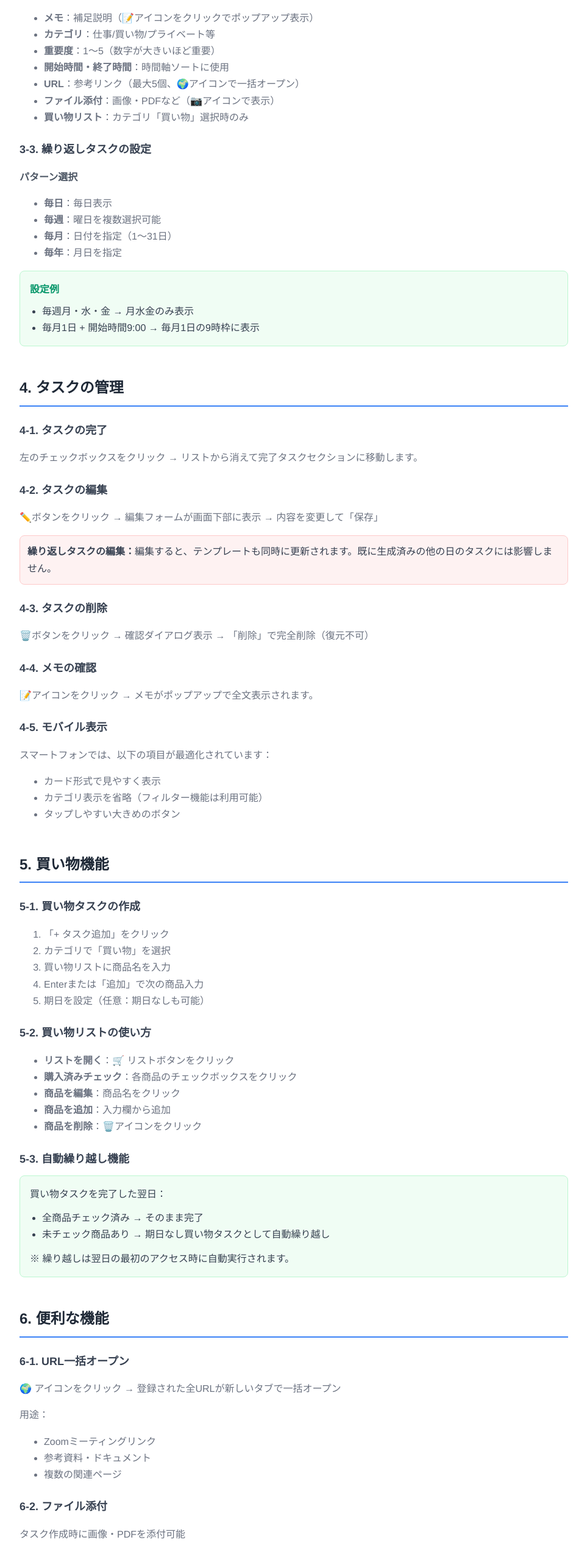
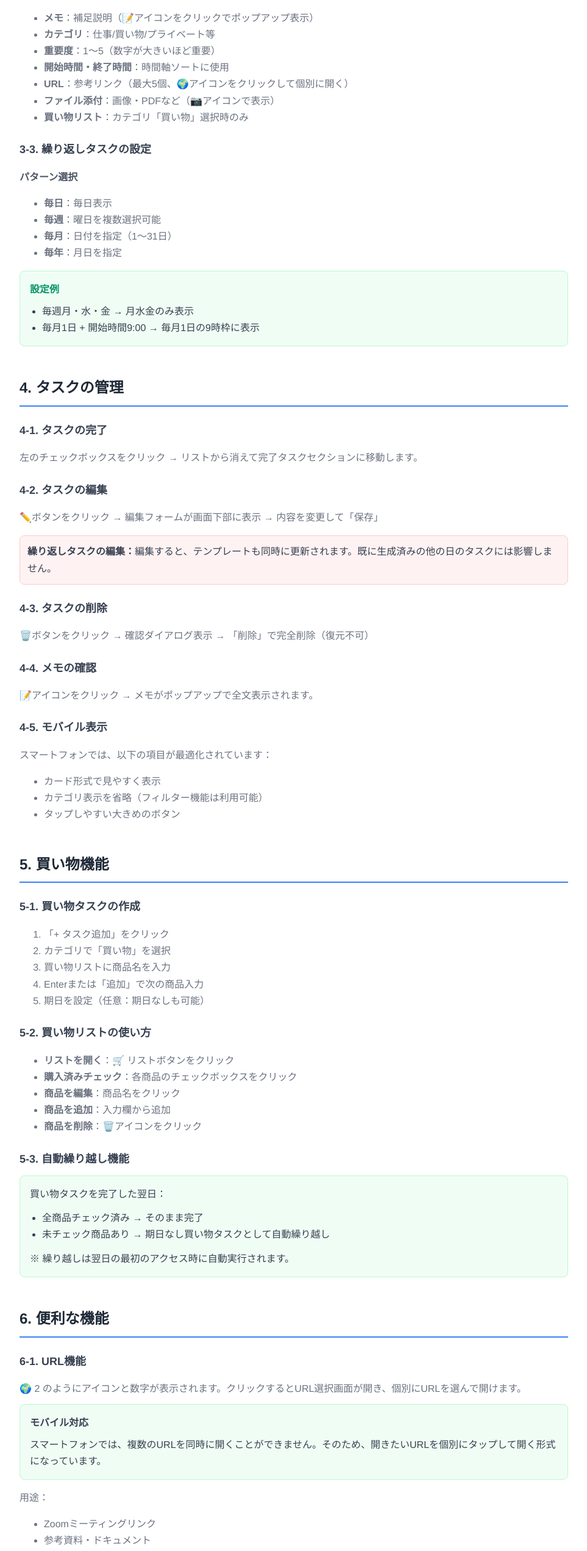
Before and after one commit to TAKA1040/tasuku, a Next.js app: page /help in a window 1280 px wide. Shown: the part 3160-5704 px from the top of the page at 61% size, without its empty margins (158-1121 px from the left). Built offline with nearby package versions, Linux system fonts and the light colour scheme.

Commit message:
docs: HELPページのURL機能説明を更新（個別選択方式に変更）

```diff
--- a/src/app/help/page.tsx
+++ b/src/app/help/page.tsx
@@ -208,7 +208,7 @@ export default function HelpPage() {
           <li><strong>カテゴリ</strong>：仕事/買い物/プライベート等</li>
           <li><strong>重要度</strong>：1～5（数字が大きいほど重要）</li>
           <li><strong>開始時間・終了時間</strong>：時間軸ソートに使用</li>
-          <li><strong>URL</strong>：参考リンク（最大5個、🌍アイコンで一括オープン）</li>
+          <li><strong>URL</strong>：参考リンク（最大5個、🌍アイコンをクリックして個別に開く）</li>
           <li><strong>ファイル添付</strong>：画像・PDFなど（📷アイコンで表示）</li>
           <li><strong>買い物リスト</strong>：カテゴリ「買い物」選択時のみ</li>
         </ul>
@@ -317,10 +317,16 @@ export default function HelpPage() {
           6. 便利な機能
         </h2>
 
-        <h3 style={{ fontSize: '18px', color: '#374151', marginTop: '24px', marginBottom: '12px' }}>6-1. URL一括オープン</h3>
+        <h3 style={{ fontSize: '18px', color: '#374151', marginTop: '24px', marginBottom: '12px' }}>6-1. URL機能</h3>
         <p style={{ color: '#6b7280', marginBottom: '12px' }}>
-          🌍 アイコンをクリック → 登録された全URLが新しいタブで一括オープン
+          🌍 2 のようにアイコンと数字が表示されます。クリックするとURL選択画面が開き、個別にURLを選んで開けます。
         </p>
+        <div style={{ backgroundColor: '#f0fdf4', padding: '16px', borderRadius: '8px', border: '1px solid #bbf7d0', marginBottom: '16px' }}>
+          <p style={{ margin: '0 0 8px 0', color: '#374151', fontWeight: 'bold' }}>モバイル対応</p>
+          <p style={{ margin: 0, color: '#374151' }}>
+            スマートフォンでは、複数のURLを同時に開くことができません。そのため、開きたいURLを個別にタップして開く形式になっています。
+          </p>
+        </div>
         <p style={{ color: '#6b7280', marginBottom: '8px' }}>用途：</p>
         <ul style={{ color: '#6b7280', marginBottom: '16px' }}>
           <li>Zoomミーティングリンク</li>
```
